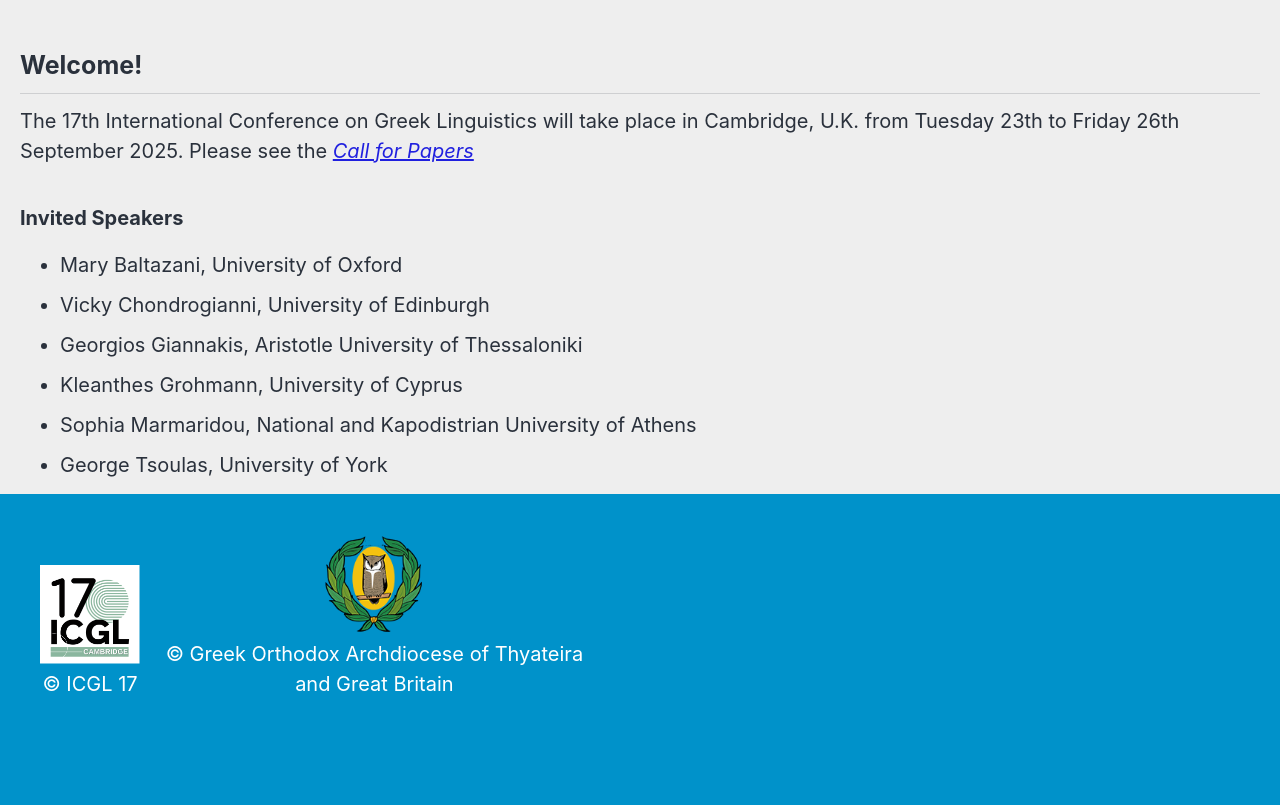
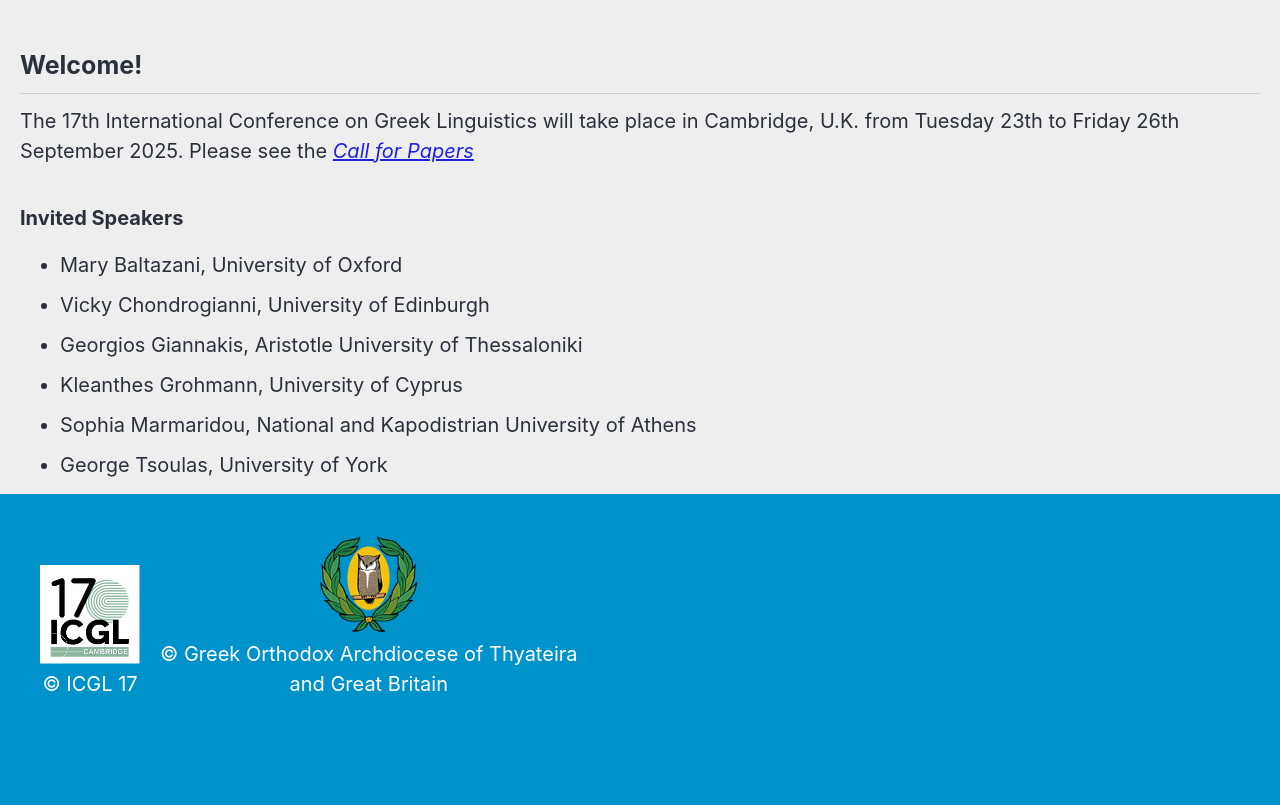
Before and after one commit to roryleung/ICGL17, a Jekyll site: the page built from _pages/home.md, in a window 1280 px wide. Shown: the part 417-1222 px from the top of the page. Built offline with Jekyll 4.4.1, drawn with Linux system fonts in a browser that asks for light colours; cached includes are drawn as plain includes; nearby versions of some CDN libraries.

Commit message:
Update custom.html

```diff
--- a/_includes/footer/custom.html
+++ b/_includes/footer/custom.html
@@ -1,11 +1,11 @@
 <footer>
-  <div class="footer-content">
-    <div style="text-align: center; display: inline-block; margin-right: 20px; vertical-align: bottom;">
+  <div class="footer-content" style="display: flex; align-items: flex-end;">
+    <div style="text-align: center; margin-right: 20px;">
       <img src="/assets/images/logo_icgl.png" alt="ICGL Logo" style="width: 100px; height: auto;">
       <p style="color: white; margin-top: 5px;">&copy; ICGL 17</p>
     </div>
 
-    <div style="text-align: center; display: inline-block; vertical-align: bottom;">
+    <div style="text-align: center;">
       <img src="/assets/images/logo_owl_icon.png" alt="Owl Icon Logo" style="width: 100px; height: auto;">
       <p style="color: white; margin-top: 5px;">
         &copy; Greek Orthodox Archdiocese of Thyateira<br>and Great Britain
```
